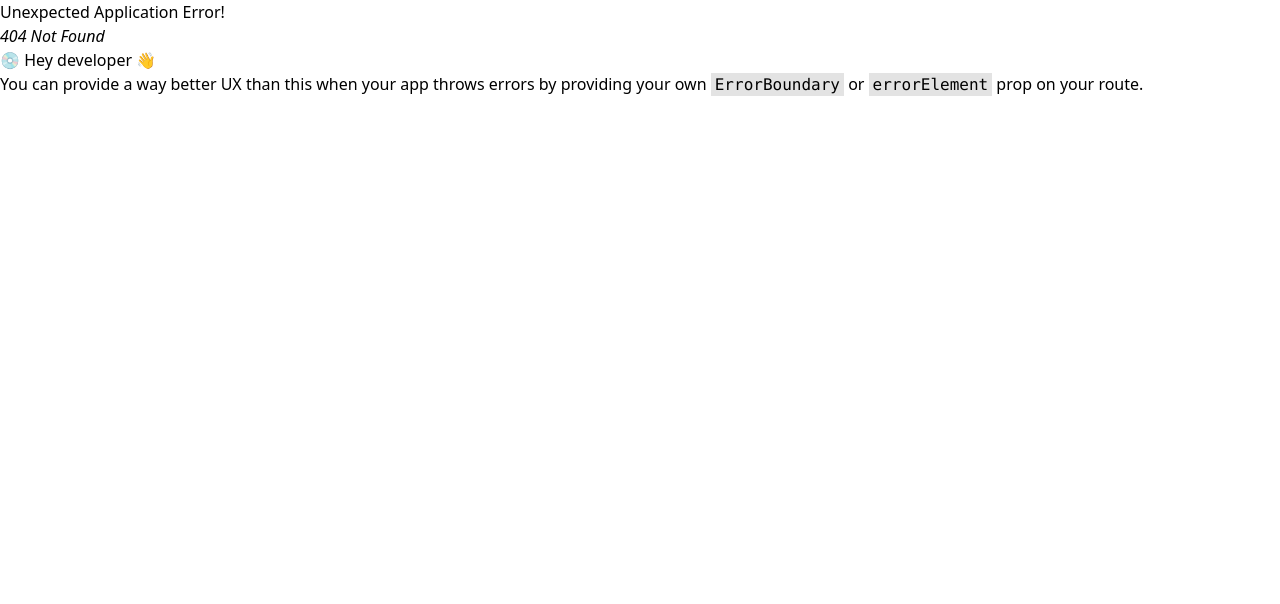
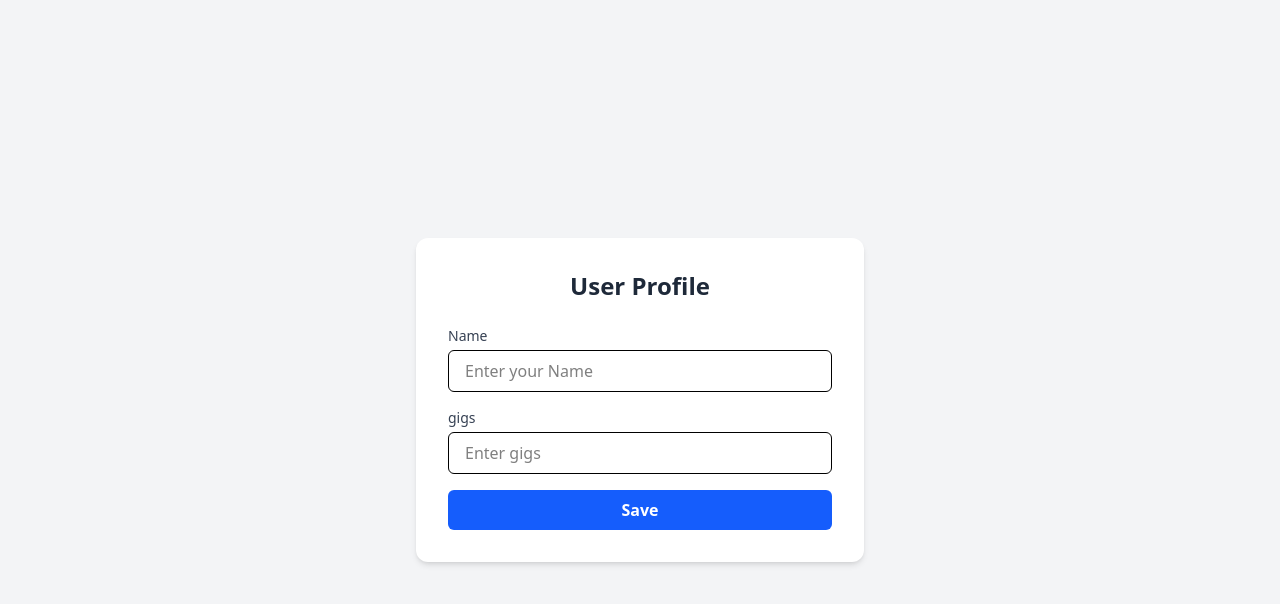
Before and after one commit to MATZ-Solution/ICCD_FREELANCE_FRONTEND, a React (Vite) app: page /freelancer-profile in a window 1280 px wide. Before the commit this address had no page. Shown: the top 604 px of the page. Built offline with nearby package versions, Linux system fonts and the light colour scheme; sample sign-in values are in the browser's storage.

Commit message:
add freelancer ui

```diff
--- a/routes/router.jsx
+++ b/routes/router.jsx
@@ -9,6 +9,7 @@
 import VerifyOtp from "../src/pages/otpVerification";
 import ChangePassword from "../src/pages/changePass";
 import ProtectedRoute from "../utils/protectRoute";
+import FreelancerProfile from "../src/pages/freelancerProfile";
 
 export const router = createBrowserRouter([
   {
@@ -59,4 +60,12 @@
       </AuthRoute>
     ),
   },
+   {
+    path: "/freelancer-profile",
+    element: (
+      <AuthRoute>
+        <FreelancerProfile />
+      </AuthRoute>
+    ),
+  },
 ]);
--- a/src/component/navbar.jsx
+++ b/src/component/navbar.jsx
@@ -1,6 +1,6 @@
 import { useState } from "react";
 import { useSelector } from "react-redux";
-import { useNavigate } from "react-router-dom";
+import { Link, useNavigate } from "react-router-dom";
 
 export default function Navbar() {
 
@@ -38,6 +38,8 @@
           </nav>
           {/* <p className="text-red-300">Become a seller</p> */}
           {userDetails && (<p className="text-red-300">Become a seller</p>)}
+
+          {userDetails && (<Link to="/freelancer-profile" className="text-white">Profile</Link>)}
 
           {
             (userDetails === null) &&
--- /dev/null
+++ b/src/pages/freelancerProfile.jsx
@@ -0,0 +1,87 @@
+import { Link } from "react-router-dom";
+import { useLogin } from "../../api/client/user";
+import { useForm, Controller } from "react-hook-form";
+import { yupResolver } from '@hookform/resolvers/yup';
+import * as yup from "yup";
+
+const FreelancerProfile = () => {
+
+  const { userLogin, isSuccess, isPending, isError, reset, error, data } = useLogin()
+
+
+  const schema = yup.object({
+    name: yup.string(),
+    gigs: yup.string()
+  })
+
+  const { register, control, handleSubmit, formState: { errors } } = useForm({
+    resolver: yupResolver(schema),
+    defaultValues: {
+      name: '',
+      gigs: ''
+    }
+  });
+
+  const onSubmit = (data) => {
+    // console.log("data: ", data)
+
+  };
+
+  return (
+    <div className="flex items-center justify-center min-h-screen bg-gray-100">
+      <div className="w-full max-w-md p-8 space-y-6 bg-white rounded-xl shadow-md">
+        <h2 className="text-2xl font-bold text-center text-gray-800">User Profile</h2>
+        <div className="space-y-4">
+          <div>
+            <label className="block text-sm font-medium text-gray-700">Name </label>
+            <Controller
+              control={control}
+              name="name"
+              render={({ field: { onChange, onBlur, value } }) => (
+                <input
+                  name="name"
+                  type="text"
+                  value={value}
+                  onChange={onChange}
+                  className="w-full px-4 py-2 mt-1 border rounded-md focus:outline-none focus:ring-2 focus:ring-blue-500"
+                  placeholder="Enter your Name"
+                />
+              )}
+            />
+
+          </div>
+          <div>
+            <label className="block text-sm font-medium text-gray-700">gigs</label>
+            <Controller
+              control={control}
+              name="gigs"
+              render={({ field: { onChange, onBlur, value } }) => (
+                <input
+                  name="gigs"
+                  type="text"
+                  value={value}
+                  onChange={onChange}
+                  className="w-full px-4 py-2 mt-1 border rounded-md focus:outline-none focus:ring-2 focus:ring-blue-500"
+                  placeholder="Enter gigs"
+                />
+              )}
+            />
+
+          </div>
+          <p className="text-red-600">{error}</p>
+          <button
+            type="submit"
+            className="w-full px-4 py-2 font-semibold text-white bg-blue-600 rounded-md hover:bg-blue-700 transition"
+            onClick={handleSubmit(onSubmit)}
+            disabled={isPending ? true : false}
+          >
+            Save
+          </button>
+
+        </div>
+      </div>
+    </div>
+  );
+};
+
+export default FreelancerProfile;
```
